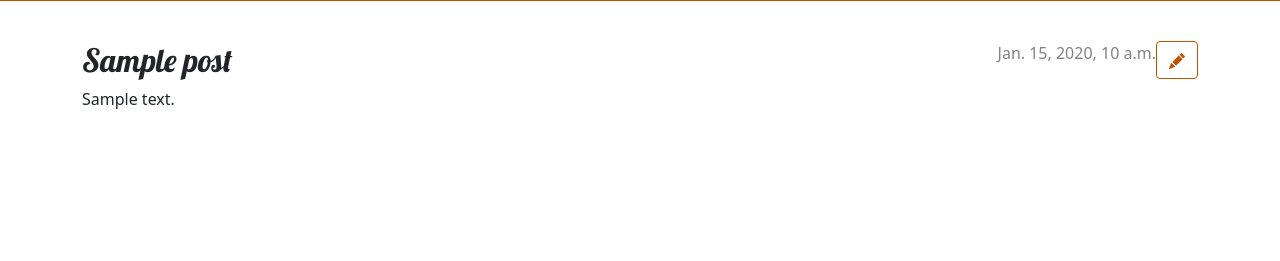
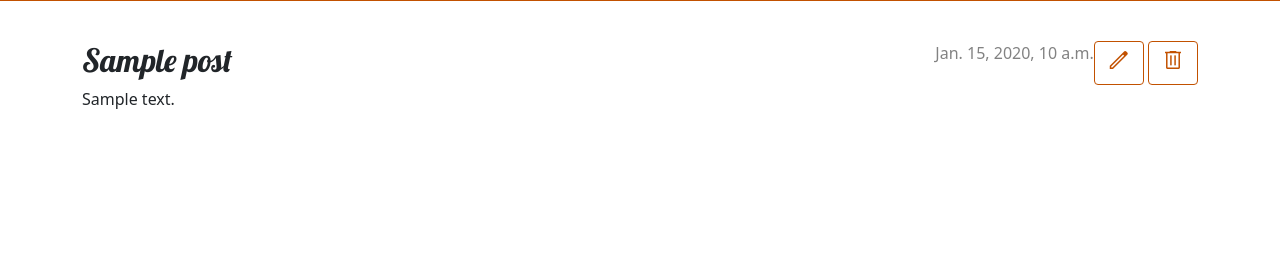
Before and after one commit to sairsc/django-girls, a Django app: page /post/1/ in a window 1280 px wide. Shown: the part 105-366 px from the top of the page. Run offline with Django 4.2, Linux system fonts and the light colour scheme; a user stored in the database is signed in; tables that the repository leaves empty hold one stand-in row (values such as "Sample post"); some libraries are stand-ins or nearby versions.

Commit message:
Added delete button using jquery, ajax

```diff
--- /dev/null
+++ b/blog/static/js/script.js
@@ -0,0 +1,21 @@
+$( document ).ready(function() {
+    $( "#delete_post_link" ).click(function( event ) {
+        let id = $(event.target).closest('a').attr('value');
+        $.ajax({
+            url : "/post/" + id + "/delete/",
+            type : "GET",
+            success : function(json) {
+                if (json.success) {
+                    alert("Post deleted!");
+                    $(location).attr('href',"/");
+                } else {
+                    alert("Error!");
+                }
+            },
+            error : function(xhr,errmsg,err) {
+                alert(errmsg);
+            }
+        });
+    });
+
+});
--- a/blog/templates/blog/base.html
+++ b/blog/templates/blog/base.html
@@ -10,6 +10,7 @@
     <link rel="stylesheet" href="{% static 'css/blog.css' %}">
     <link rel="stylesheet"
         href="https://fonts.googleapis.com/css2?family=Material+Symbols+Outlined:opsz,wght,FILL,GRAD@20..48,100..700,0..1,-50..200" />
+
 </head>
 
 <body>
@@ -44,5 +45,7 @@
         </div>
     </main>
 </body>
+<script src="https://code.jquery.com/jquery-3.7.0.js" integrity="sha256-JlqSTELeR4TLqP0OG9dxM7yDPqX1ox/HfgiSLBj8+kM=" crossorigin="anonymous"></script><script src="https://cdnjs.cloudflare.com/ajax/libs/jquery-ajaxy/1.6.1/scripts/jquery.ajaxy.min.js"></script>
+<script src="{% static 'js/script.js' %}"></script>
 <script src="https://cdn.jsdelivr.net/npm/bootstrap@4.6.0/dist/js/bootstrap.min.js" integrity="sha384-+YQ4JLhjyBLPDQt//I+STsc9iw4uQqACwlvpslubQzn4u2UU2UFM80nGisd026JF" crossorigin="anonymous"></script>
 </html>
--- a/blog/templates/blog/post_detail.html
+++ b/blog/templates/blog/post_detail.html
@@ -5,7 +5,14 @@
         <aside class="actions">
             {% if user.is_authenticated %}
                 <a class="btn btn-secondary" href="{% url 'post_edit' pk=post.pk %}">
-                    {% include './icons/pencil-fill.svg' %}
+                    <span class="material-symbols-outlined">
+                        edit
+                    </span>
+                </a>
+                <a id="delete_post_link" value="{{ post.pk }}" class="btn btn-secondary">
+                    <span class="material-symbols-outlined">
+                        delete
+                    </span>
                 </a>
             {% endif %}
         </aside>
--- a/blog/urls.py
+++ b/blog/urls.py
@@ -6,4 +6,5 @@ urlpatterns = [
     path("post/<int:pk>/", views.post_detail, name="post_detail"),
     path("post/new/", views.post_new, name="post_new"),
     path("post/<int:pk>/edit/", views.post_edit, name="post_edit"),
+    path("post/<int:pk>/delete/", views.post_delete, name="post_delete"),
 ]
--- a/blog/views.py
+++ b/blog/views.py
@@ -4,6 +4,7 @@ from django.utils import timezone
 from .forms import PostForm
 from django.shortcuts import redirect
 from django.conf import settings
+from django.http import JsonResponse
 
 
 # Create your views here.
@@ -54,3 +55,12 @@ def post_edit(request, pk):
     return render(
         request, "blog/post_edit.html", {"form": form, "app_name": settings.APP_NAME}
     )
+
+
+def post_delete(request, pk):
+    if request.user.is_authenticated:
+        post = get_object_or_404(Post, pk=pk)
+        if post:
+            post.delete()
+            return JsonResponse({"success": "success"})
+    return JsonResponse({"error": "error"})
--- a/feedback/forms.py
+++ b/feedback/forms.py
@@ -1,7 +1,7 @@
 from django import forms
 from .models import Feedback
 from crispy_forms.helper import FormHelper
-from crispy_forms.layout import Layout, Submit, Row, Column, Div, HTML
+from crispy_forms.layout import Layout, Row, Column, Div, HTML
 
 
 class FeedbackForm(forms.ModelForm):
```
